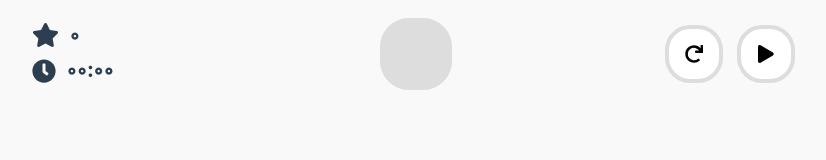
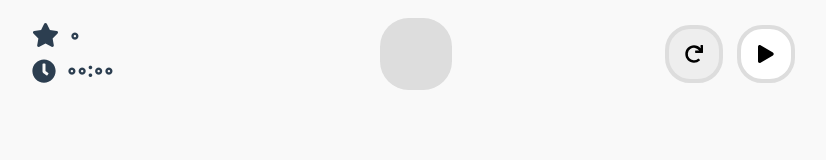
Before and after one commit to sajadhsm/word-tetris, a Vue app: page /#/freemode in a window 1280 px wide. In both pictures the pointer is over the button 922 px from the left and 54 px from the top of the page. Shown: the top 160 px of the page, without its empty margins (229-1055 px from the left). Built offline with nearby package versions, Linux system fonts and the light colour scheme.

Commit message:
Apply simple hover effect for .button

```diff
--- a/src/assets/css/base.css
+++ b/src/assets/css/base.css
@@ -33,6 +33,10 @@ body {
   border-radius: 43%;
   cursor: pointer;
   outline: none;
+  transition: background 0.23s;
+}
+.button:hover {
+  background: #eee;
 }
 
 /* Character block wrapper div class */
```
